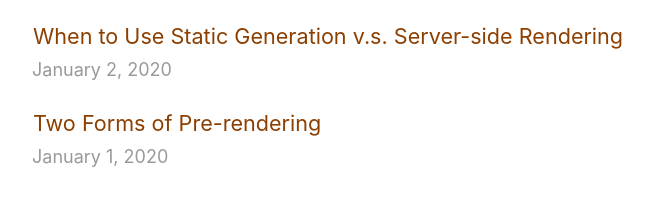
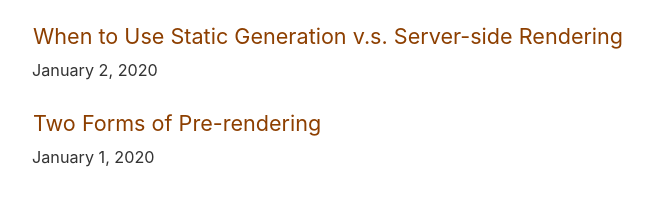
Before and after one commit to craigallen/nextjs-starter, a Next.js app: page / in a window 1280 px wide. Shown: the part 451-656 px from the top of the page, without its empty margins (302-955 px from the left). Built offline with nearby package versions, Linux system fonts and the light colour scheme.

Commit message:
update date text color

```diff
--- a/styles/utils.module.css
+++ b/styles/utils.module.css
@@ -48,5 +48,6 @@
   }
 
   .lightText {
-    color: #999;
+    color: #333;
+    font-size: .9rem;
   }
```
